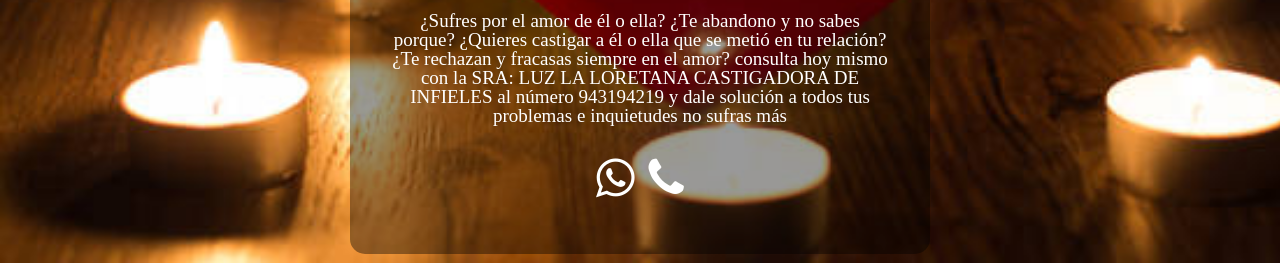
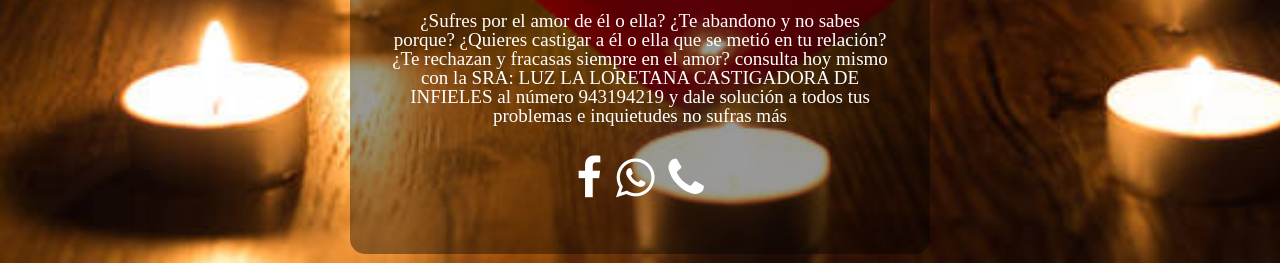
Before and after one commit to JeySmith19/La-Loretana, a plain HTML site: page index.html in a window 1280 px wide. Shown: the part 1122-1386 px from the top of the page. Drawn offline with nearby package versions, Linux system fonts and the light colour scheme.

Commit message:
Update index.html

```diff
--- a/index.html
+++ b/index.html
@@ -104,6 +104,7 @@
       <p>¿Sufres por el amor de él o ella? ¿Te abandono y no sabes porque? ¿Quieres castigar a él o ella que se metió en tu relación? ¿Te rechazan y fracasas siempre en el amor? consulta hoy mismo con la SRA: LUZ LA LORETANA CASTIGADORA DE INFIELES al número 943194219 y dale solución a todos tus problemas e inquietudes no sufras más</p>
       <ul>
 
+      <li><a href="https://www.facebook.com/profile.php?id=100088462873862"><i class="fa fa-facebook" aria-hidden="true"></i></a></li>
         <li><a href="https://wa.me/943194219?text=Señora%20Luz,%20quiero%20realizar%20una%20consulta%20favor."><i class="fa fa-whatsapp" aria-hidden="true"></i></a></li>
         <li><a href="https://wa.me/943194219?text=Señora%20Luz,%20quiero%20realizar%20una%20consulta%20favor."><i class="fa fa-phone" aria-hidden="true"></i></a></li>
       </ul>
```
